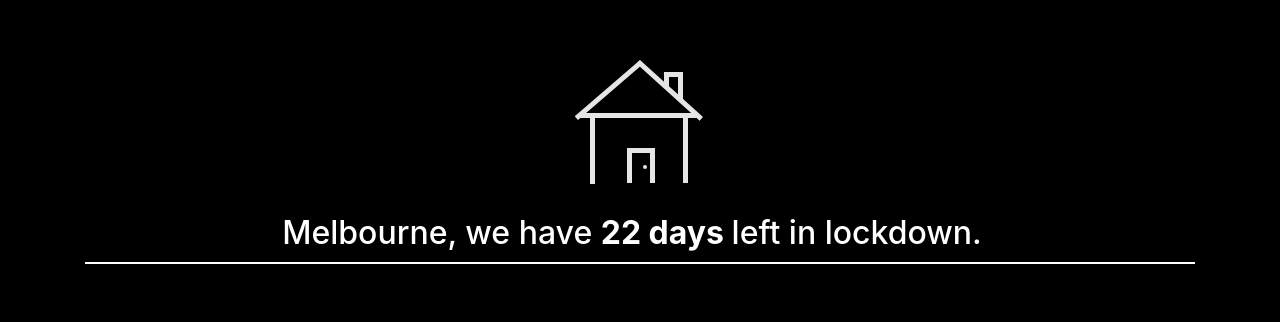
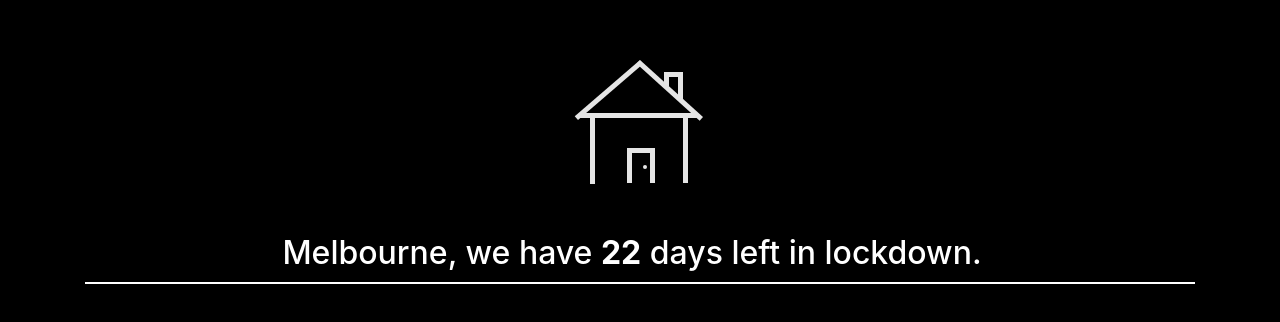
Before and after one commit to bsandhu1920/lockdown-timer, a React (Create React App) app: page / in a window 1280 px wide. Shown: the part 240-562 px from the top of the page. Built offline with nearby package versions, Linux system fonts and the light colour scheme.

Commit message:
Add new favico and bold only for number value

```diff
--- a/src/App.css
+++ b/src/App.css
@@ -26,7 +26,7 @@
 }
 
 h2 {
-  padding-top: 25px;
+  padding-top: 45px;
   padding-bottom: 5px;
   border-bottom: 2px solid;
   line-height: 48px;
--- a/src/App.js
+++ b/src/App.js
@@ -38,7 +38,7 @@ function App() {
 
     timerComponents.push(
       <span key={interval}>
-        {timeLeft[interval]} {interval}{" "}
+        <b>{timeLeft[interval]}</b> {interval}{" "}
       </span>
     );
   });
@@ -72,7 +72,7 @@ const contents = (component, colour) => {
             borderBottomColor: fontColour
             }}>
             {" "}
-            Melbourne, we have <b>{component}</b> left in lockdown.
+            Melbourne, we have {component} left in lockdown.
           </h2>
         ) : (
           <h2>Time's up!</h2>
```
Also changed, not shown: public/manifest.json, 1 other file (tests, documents, lock files or other folders).
